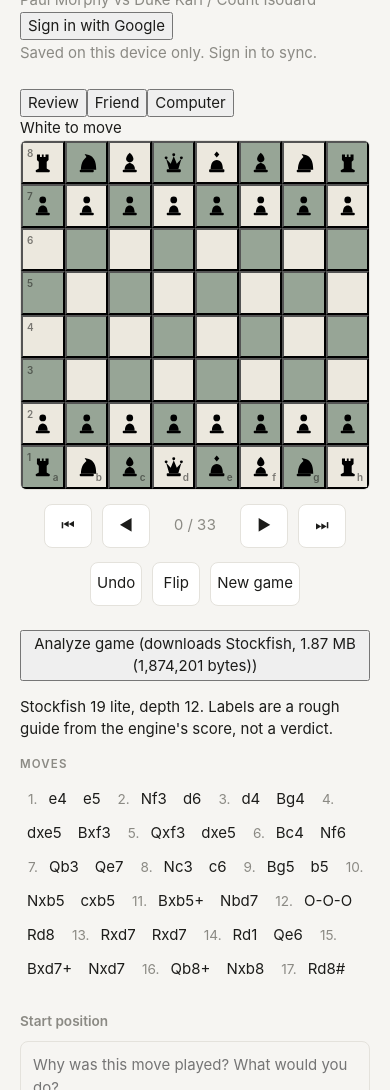
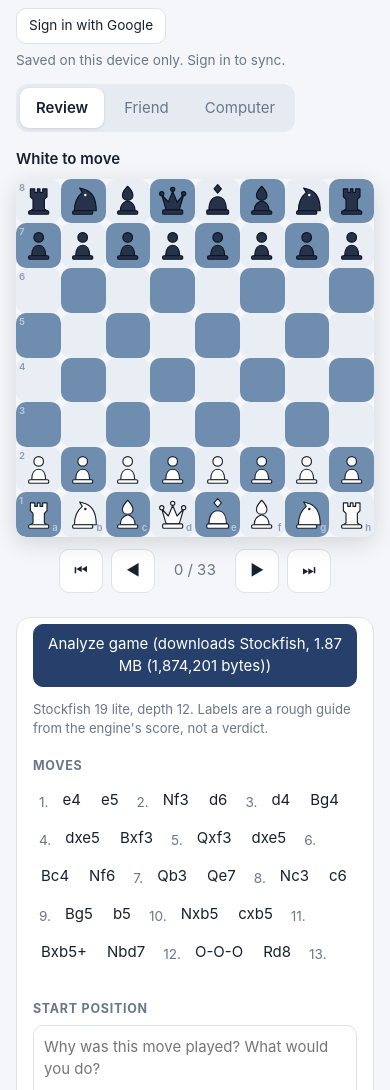
Before and after one commit to abdalhadymahmoud9-crypto/chess-replay, a website with bundled scripts: page index.html in a window 390 px wide. Shown: the part 84-1174 px from the top of the page. Built offline with nearby package versions, Linux system fonts and the light colour scheme.

Commit message:
Refactor CSS for layout and design enhancements
Updated CSS variables and layout styles for improved design and responsiveness.

```diff
--- a/style.css
+++ b/style.css
@@ -1,34 +1,58 @@
-:root{--bg:#f6f5f2;--ink:#1c1c1a;--mute:#8b8a84;--line:#e4e2dc;--light:#ece8de;--dark:#97a596;--hl:#e9d27a}
+:root{--bg:#f4f6f9;--ink:#18202e;--mute:#6b7688;--line:#dde2ea;--light:#e9eef4;--dark:#6f8eaf;--hl:rgba(255,206,84,.55);--acc:#27406b;--card:#fff}
 *{box-sizing:border-box}
 body{margin:0;background:var(--bg);color:var(--ink);font:15px/1.5 -apple-system,"Inter","Segoe UI",system-ui,sans-serif}
-main{max-width:940px;margin:0 auto;padding:40px 20px 64px}
-header{margin-bottom:24px}h1{font-size:1.3rem;font-weight:600;margin:0}header p{margin:2px 0 0;color:var(--mute)}
-.layout{display:grid;grid-template-columns:minmax(0,520px) 1fr;gap:40px;align-items:start}
-@media(max-width:760px){.layout{grid-template-columns:1fr;gap:24px}}
-#board{display:grid;grid-template-columns:repeat(8,1fr);aspect-ratio:1;border-radius:6px;overflow:hidden;border:1px solid var(--line)}
-.sq{position:relative;display:grid;place-items:center;container-type:size}
-.sq.l{background:var(--light)}.sq.d{background:var(--dark)}.sq.hl{background:var(--hl)}
-.pc{font-size:72cqh;line-height:1;font-family:"Segoe UI Symbol","Noto Sans Symbols 2","DejaVu Sans",sans-serif}
-.pc.w{color:#fff;-webkit-text-stroke:1.5px #333;paint-order:stroke fill}
-.pc.b{color:#222}
-.sq b{position:absolute;font-size:.62rem;font-weight:600;opacity:.55}
-.sq .r{top:3px;left:4px}.sq .f{bottom:2px;right:4px}
-.controls{display:flex;justify-content:center;align-items:center;gap:10px;margin-top:14px}
-.controls span{min-width:70px;text-align:center;color:var(--mute);font-variant-numeric:tabular-nums}
-button{font:inherit;color:var(--ink);cursor:pointer}
-.controls button{min-width:48px;min-height:44px;background:#fff;border:1px solid var(--line);border-radius:8px}
-h2{font-size:.72rem;text-transform:uppercase;letter-spacing:.1em;color:var(--mute);font-weight:600;margin:0 0 10px}
-#note-label{margin-top:26px;text-transform:none;letter-spacing:0;font-size:.85rem}
-#moves{display:flex;flex-wrap:wrap;gap:2px 2px;max-height:240px;overflow:auto;align-items:center}
-#moves .n{color:var(--mute);margin:0 2px 0 8px;font-size:.85rem}
-#moves button{background:none;border:0;padding:4px 7px;min-height:32px;border-radius:6px}
-#moves button:hover{background:var(--line)}
-#moves button.cur{background:var(--ink);color:#fff}
-textarea{width:100%;font:inherit;padding:12px;border:1px solid var(--line);border-radius:8px;background:#fff;color:var(--ink);resize:vertical}
-textarea:disabled{background:transparent;color:var(--mute)}
-#saved{color:var(--mute)}
-details{margin-top:36px;border-top:1px solid var(--line);padding-top:16px}summary{cursor:pointer;color:var(--mute);min-height:32px}
-details textarea{margin:12px 0}
-.row{display:flex;gap:8px}.row button{min-height:44px;padding:0 20px;border-radius:8px;border:0;background:var(--ink);color:#fff}
-.row .ghost{background:none;border:1px solid var(--line);color:var(--ink)}
-.err{color:#c0392b;min-height:1.2em;font-size:.85rem}
+main{max-width:980px;margin:0 auto;padding:24px 16px 56px}
+header{display:flex;justify-content:space-between;gap:12px;align-items:flex-start;flex-wrap:wrap;margin-bottom:14px}
+h1{font-size:1.3rem;font-weight:650;margin:0}header p{margin:2px 0 0;color:var(--mute)}
+h2{font-size:.78rem;text-transform:uppercase;letter-spacing:.06em;color:var(--mute);margin:18px 0 6px}
+.tabs{display:flex;gap:4px;background:#e6eaf1;padding:4px;border-radius:12px;width:fit-content;margin-bottom:16px}
+.tabs button{border:0;background:none;padding:8px 16px;border-radius:9px;font:inherit;color:var(--mute);min-height:40px}
+.tabs button.on{background:var(--card);color:var(--ink);font-weight:600;box-shadow:0 1px 3px rgba(20,30,50,.12)}
+.layout{display:grid;grid-template-columns:minmax(0,1fr) 300px;gap:24px;align-items:start}
+@media(max-width:760px){.layout{grid-template-columns:1fr}}
+#status{font-weight:600;margin-bottom:8px;min-height:1.5em}
+#boardwrap{position:relative}
+#board{display:grid;grid-template-columns:repeat(8,1fr);aspect-ratio:1;border-radius:10px;overflow:hidden;box-shadow:0 6px 22px rgba(24,32,46,.15);touch-action:manipulation}
+.sq{position:relative;border:0;padding:0;margin:0;display:flex;align-items:center;justify-content:center;font:inherit;cursor:pointer;min-width:0}
+.sq.l{background:var(--light)}.sq.d{background:var(--dark)}
+.sq.hl::before{content:"";position:absolute;inset:0;background:var(--hl)}
+.sq.sel{box-shadow:inset 0 0 0 3px #ffb000}
+.sq.dot::after{content:"";position:absolute;width:30%;height:30%;border-radius:50%;background:rgba(24,32,46,.35)}
+.sq.cap{box-shadow:inset 0 0 0 4px rgba(24,32,46,.35)}
+.sq b{position:absolute;font-size:.6rem;font-weight:600;opacity:.6;pointer-events:none}
+.sq b.r{top:2px;left:3px}.sq b.f{bottom:1px;right:3px}
+.sq.l b{color:#4d6685}.sq.d b{color:#eef2f7}
+.pc{width:88%;height:88%;position:relative;z-index:1;pointer-events:none}
+.pc.w{fill:#fdfdfb;stroke:#18202e;stroke-width:1.3;stroke-linejoin:round}
+.pc.b{fill:#26324a;stroke:#0b1220;stroke-width:1.3;stroke-linejoin:round}
+.pc .eye{fill:#18202e;stroke:none}.pc.b .eye{fill:#fdfdfb}
+#promo{position:absolute;left:50%;top:50%;transform:translate(-50%,-50%);background:var(--card);border-radius:12px;padding:10px;box-shadow:0 10px 30px rgba(0,0,0,.3);display:flex;gap:6px;align-items:center;z-index:5}
+#promo[hidden]{display:none}
+#promo span{font-size:.8rem;color:var(--mute);margin-right:4px}
+#promo button{width:52px;height:52px;padding:4px;background:var(--light);border:0;border-radius:8px}
+.controls{display:flex;gap:8px;align-items:center;justify-content:center;margin-top:12px;flex-wrap:wrap}
+.controls[hidden],#cpuopts[hidden]{display:none}
+#counter{min-width:64px;text-align:center;color:var(--mute);font-variant-numeric:tabular-nums}
+button{font:inherit;min-height:44px;min-width:44px;padding:8px 14px;border:1px solid var(--line);background:var(--card);color:var(--ink);border-radius:10px;cursor:pointer}
+button:disabled{opacity:.45}
+#engbox button,#dl,#retry,#load,#save,#newgame{background:var(--acc);color:#fff;border-color:var(--acc)}
+button.ghost{background:none;color:var(--ink);border-color:var(--line)}
+#cpuopts{display:flex;gap:14px;justify-content:center;margin-top:10px;flex-wrap:wrap}
+#cpuopts label{color:var(--mute);font-size:.9rem}
+select{font:inherit;min-height:40px;padding:4px 8px;border-radius:8px;border:1px solid var(--line);background:var(--card)}
+.side{background:var(--card);border:1px solid var(--line);border-radius:14px;padding:6px 16px 16px}
+#moves{display:flex;flex-wrap:wrap;gap:2px 4px;max-height:200px;overflow:auto}
+#moves .n{color:var(--mute);padding:10px 2px 0 6px;font-size:.85rem}
+#moves button{border:0;background:none;padding:6px 8px;min-height:36px;min-width:0;border-radius:7px}
+#moves button.cur{background:var(--acc);color:#fff}
+#moves button.m-blun{box-shadow:inset 0 -3px #c0392b}#moves button.m-mist{box-shadow:inset 0 -3px #e67e22}#moves button.m-inacc{box-shadow:inset 0 -3px #d4ac0d}#moves button.m-top{box-shadow:inset 0 -3px #2e8b57}
+.tag{display:inline-block;padding:1px 8px;border-radius:99px;font-size:.78rem;font-weight:600;background:#e6eaf1}
+.t-blun{background:#f6d5d1}.t-mist{background:#fbe1c7}.t-inacc{background:#f6ecbd}.t-top,.t-good{background:#d3ecdc}
+.mute{color:var(--mute)}.small{font-size:.82rem}.err{color:#b3261e}
+textarea{width:100%;font:inherit;border:1px solid var(--line);border-radius:10px;padding:10px;background:var(--card);color:var(--ink)}
+details{margin-top:24px}summary{cursor:pointer;color:var(--acc);min-height:44px;display:flex;align-items:center}
+.row{display:flex;gap:8px;margin-top:8px;flex-wrap:wrap}
+.g{display:flex;gap:6px;margin-top:6px}.g button:first-child{flex:1;text-align:left}
+footer{margin-top:32px;color:var(--mute);font-size:.82rem}footer a{color:var(--acc)}
+.syncbar{font-size:.85rem}
+.syncbar{display:flex;flex-wrap:wrap;align-items:center;gap:6px 12px;color:var(--mute)}.syncbar p{margin:0}.auth{display:flex;align-items:center;gap:8px}.auth button{min-height:36px;padding:4px 12px;font-size:.85rem}.auth img{width:24px;height:24px;border-radius:50%}
```
